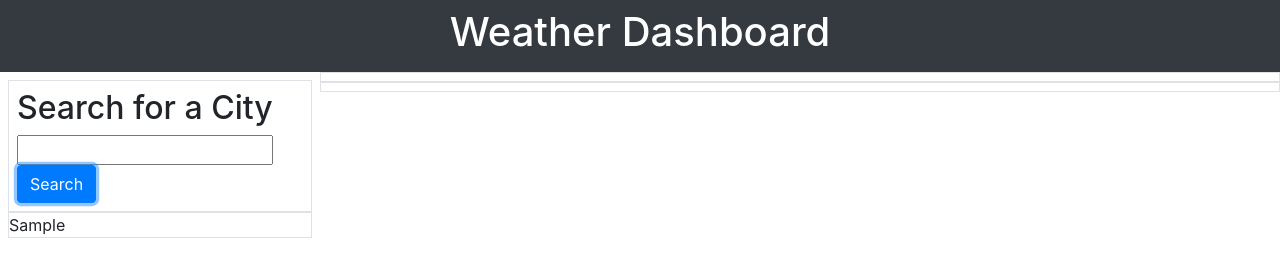
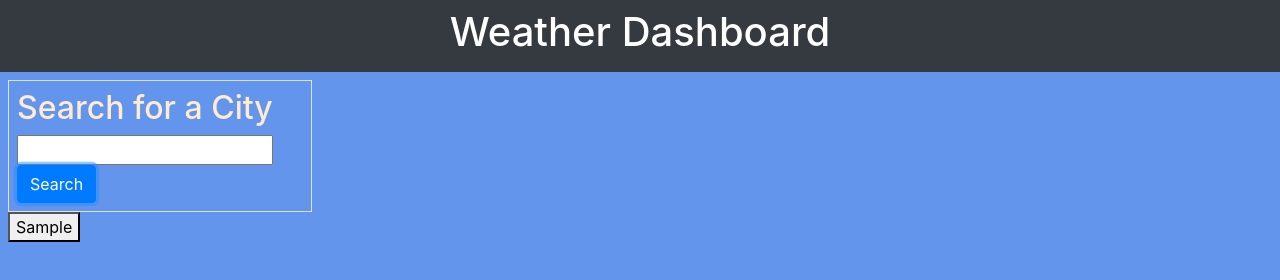
Before and after one commit to davidhsklar/weather-forecast, a plain HTML site: page index.html in a window 1280 px wide. Both pictures are taken after typing "Sample" into the empty fields and a click on the button "Search". Drawn offline with nearby package versions, Linux system fonts and the light colour scheme; no server answers.

Commit message:
JS done most CSS done

```diff
--- a/assets/css/styles.css
+++ b/assets/css/styles.css
@@ -1,31 +1,43 @@
+body {
+background-color: CornflowerBlue;
+}
+
+.search-column h2 {
+color: blanchedalmond;
+}
+
 .search-column {
-    background-color: white;
+    background-color: cornflowerblue;
 }
 
 .list-group-item {
     line-height: 0.5;
     border: none;
     font-family: 'Franklin Gothic Medium', 'Arial Narrow', Arial, sans-serif;
+    color: blanchedalmond;
+    background-color: cornflowerblue;
 }
 .card-body {
     flex:auto;
-    background-color: blue;
+    background-color: powderblue;
+    color:Blue;
+    font-weight: bold;
 }
 
 span.warning {
     padding: 3px;
-    background-color: red;
+    background-color: black;
     color:white;
 }
 
 span.middle {
     padding: 3px;
-    background-color: brown;
+    background-color: red;
     color: white;
 }
 
 span.lovely {
     padding: 3px;
-    background-color: green;
+    background-color: lightgreen;
     color:white;
 }
--- a/assets/js/script.js
+++ b/assets/js/script.js
@@ -178,7 +178,7 @@ var get5Day = function (city) {
     forecastEl.appendChild(forecastHum);
 
     //append to five day container
-    forecastContainer.appendChild(forecast);
+    forecastContainer.append(forecastEl);
 
   }
 };
@@ -186,13 +186,13 @@ var get5Day = function (city) {
 var pastSearch = function (pastSearch) {
 
 
-  pastSearch1 = document.createElement("button");
-  pastSearch.textContent = pastSearch;
+  pastSearchCity = document.createElement("button");
+  pastSearchCity.textContent = pastSearch;
   pastSearchclassList = "d-flex w-100 btn-light border p-2";
-  pastSearch1.setAttribute("data-city", pastSearch);
-  pastSearch1.setAttribute("type", "submit");
+  pastSearchCity.setAttribute("data-city", pastSearch);
+  pastSearchCity.setAttribute("type", "submit");
 
-  pastSearchButton.prepend(pastSearch);
+  pastSearchButton.prepend(pastSearchCity);
 };
 
 var pastSearchHandler = function (event) {
@@ -203,7 +203,6 @@ var pastSearchHandler = function (event) {
   }
 };
 
-// pastSearch();
 
 cityForm.addEventListener("submit", formSumbitHandler);
 pastSearchButton.addEventListener("click", pastSearchHandler);
--- a/index.html
+++ b/index.html
@@ -23,16 +23,16 @@
                     <input id="city" type="text" autofocus="true" class="form-input"/>
                     <button class="btn btn-primary" type="submit">Search</button>
                 </form>
-                <div class="past-search border" id="past-search-buttons"></div>
+                <div class="past-search" id="past-search-buttons"></div>
             </div>
             <div class="col-12 col-md-9">
-                <div class="row border selected-city" id="current-forecast">
+                <div class="row selected-city" id="current-forecast">
                     <div class = "col-12">
                         <h2 id="searched-city"></h2>
                         <div id = "current-weather-container" class = "list-group"></div>
                     </div>
                 </div>
-                <div class = "row border" id = "five-day-forecast">
+                <div class = "row" id = "five-day-forecast">
                         <h2 class= "col-12" id = "forecast"></h2>
                         <div class = "d-flex" id = "fiveday-container"></div>
                 </div>
```
